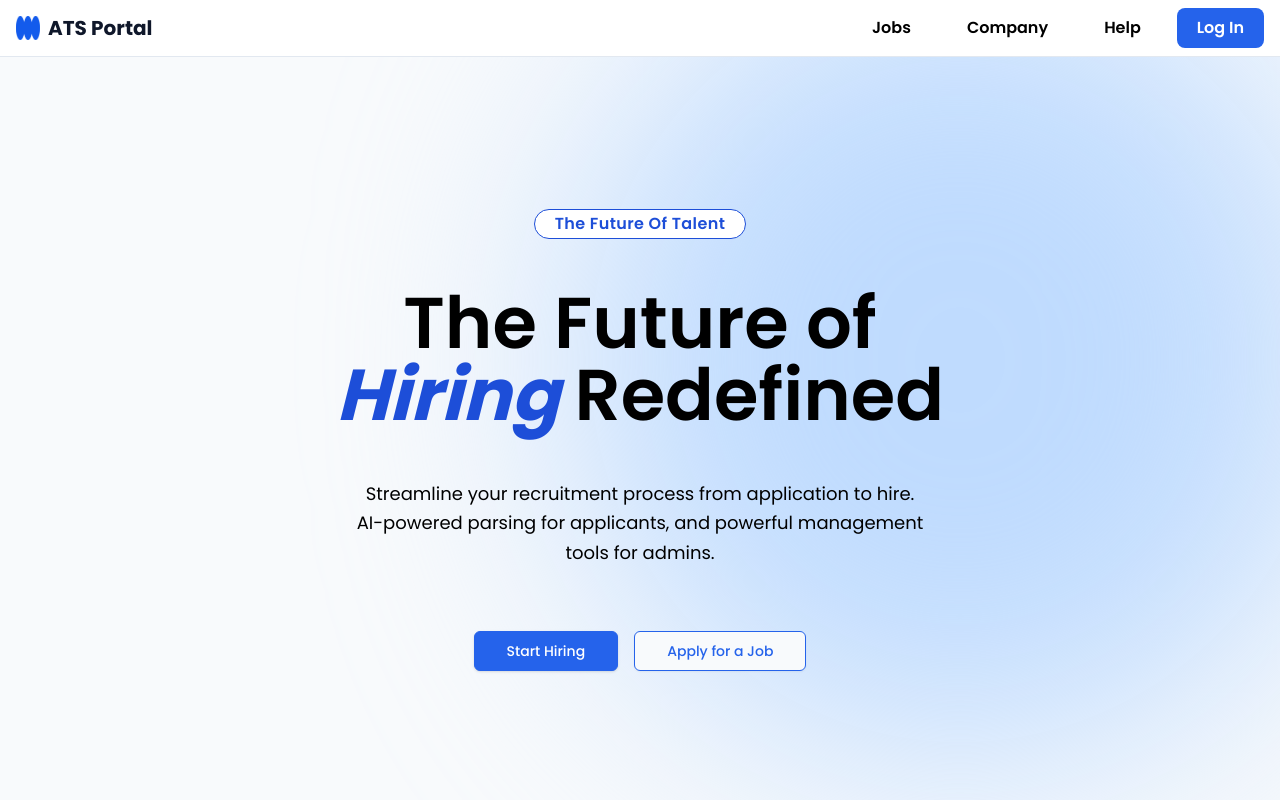
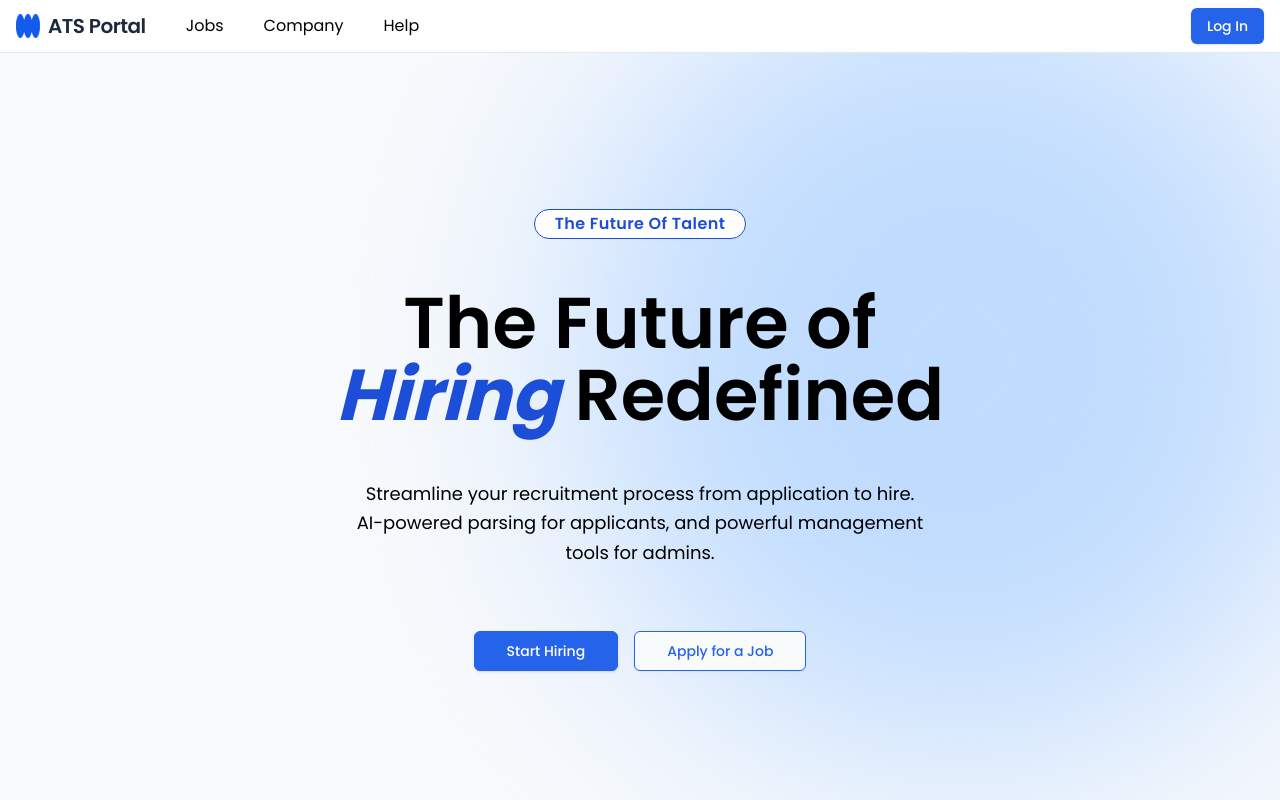
Before and after one commit to aungsett/git_2026internship_team_c, a Next.js app in the folder frontend/: page / in a window 1280 px wide. Shown: the top 800 px of the page. Built offline with nearby package versions, Linux system fonts and the light colour scheme; no server answers.

Commit message:
updated header

```diff
--- a/frontend/components/landing/header.tsx
+++ b/frontend/components/landing/header.tsx
@@ -1,14 +1,14 @@
 import Link from "next/link";
 import { auth } from "@/lib/firebase";
 import { Button } from "../ui/button";
-import { useRouter } from "next/navigation";
 
 export const Header = () => {
-	const router = useRouter();
 	const user = auth.currentUser;
+	console.log(user);
 	return (
 		<header className="fixed top-0 left-0 w-full bg-white border-b border-slate-200 flex items-center justify-between px-4 py-2 z-[1000]">
-			<h1 className="text-xl font-bold text-slate-900 flex items-center">
+			<div className="flex items-center gap-10">
+				<h1 className="text-xl font-semibold text-slate-800 flex items-center tracking-tight">
 					<img
 						src="/logo.png"
 						alt="ATS Portal Logo"
@@ -16,46 +16,66 @@ export const Header = () => {
 					/>
 					ATS Portal
 				</h1>
-			<div className="flex gap-4">
+				<div className="flex gap-10">
 					{user == null ? (
 						<>
-						<button className="font-semibold px-5 py-2 rounded-lg hover:bg-blue-600 hover:text-white transition-all">
+							<Link href="/jobs">
+								<button className="underline-offset-[6px] decoration-blue-700 hover:underline hover:text-blue-800 transition-all">
 									Jobs
 								</button>
-						<button className="font-semibold px-5 py-2 rounded-lg hover:bg-blue-600 hover:text-white transition-all">
+							</Link>
+							<Link href="/login">
+								<button className="underline-offset-[6px] decoration-blue-700 hover:underline hover:text-blue-800 transition-all">
 									Company
 								</button>
-						<button className="font-semibold px-5 py-2 rounded-lg hover:bg-blue-600 hover:text-white transition-all">
+							</Link>
+							<Link href="/">
+								<button className="underline-offset-[6px] decoration-blue-700 hover:underline hover:text-blue-800 transition-all">
 									Help
 								</button>
-						<Link
-							href="/login"
-							className="font-semibold px-5 py-2 rounded-lg bg-blue-600 text-white hover:bg-blue-800 transition-all"
-						>
-							Log In
 							</Link>
 						</>
 					) : (
 						<>
-						<Button
-							onClick={() => router.push("/dashboard/create-job")}
-							className="bg-blue-600 text-white hover:text-white hover:bg-blue-700"
-						>
+							<Link href="/dashboard">
+								<button className="underline-offset-[6px] decoration-blue-700 hover:underline hover:text-blue-800 transition-all">
+									Dashboard
+								</button>
+							</Link>
+							<Link href="/dashboard/jobs">
+								<button className="underline-offset-[6px] decoration-blue-700 hover:underline hover:text-blue-800 transition-all">
+									Jobs
+								</button>
+							</Link>
+						</>
+					)}
+				</div>
+			</div>
+			<div className="flex gap-4">
+				{user == null ? (
+					<>
+						<Link href="/login">
+							<Button className="bg-blue-600 text-white hover:text-white hover:bg-blue-700">
+								Log In
+							</Button>
+						</Link>
+					</>
+				) : (
+					<>
+						<Link href="/dashboard/create-job">
+							<Button className="bg-blue-600 text-white hover:text-white hover:bg-blue-700">
 								Create Job
 							</Button>
+						</Link>
+
+						<Link href="/dashboard/create-job">
 							<Button
-							onClick={() => router.push("/dashboard")}
-							className="bg-blue-600 text-white hover:text-white hover:bg-blue-700"
-						>
-							Dashboard
-						</Button>
-						<Button
-							// onClick={() => router.push("/logout")}
 								variant="outline"
 								className="text-red-500 border-red-500 hover:bg-red-500 hover:text-white transition-all"
 							>
 								Log Out
 							</Button>
+						</Link>
 					</>
 				)}
 			</div>
```
Lines whose indentation alone changed are shown as unchanged.
